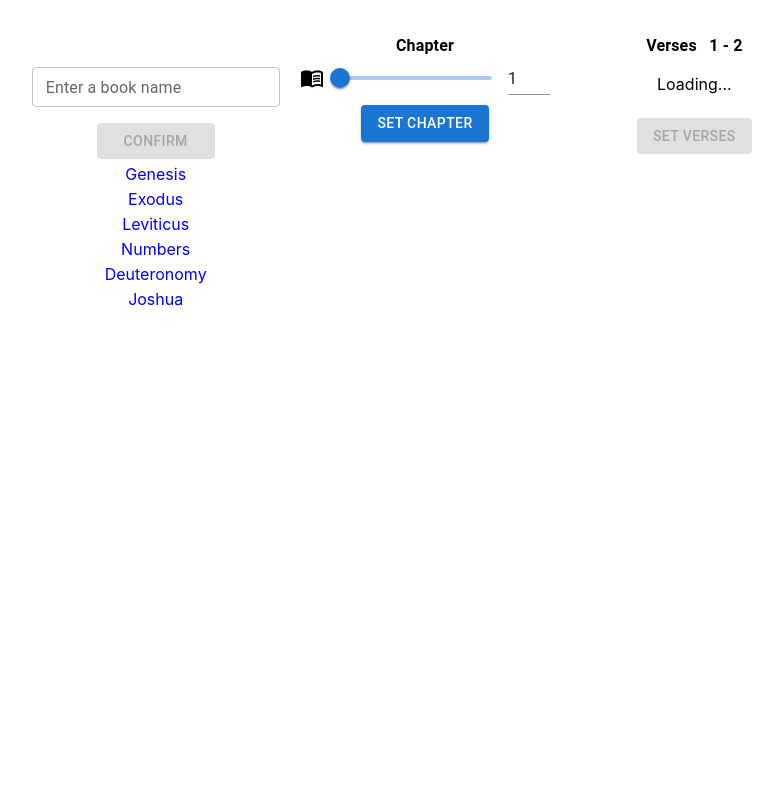
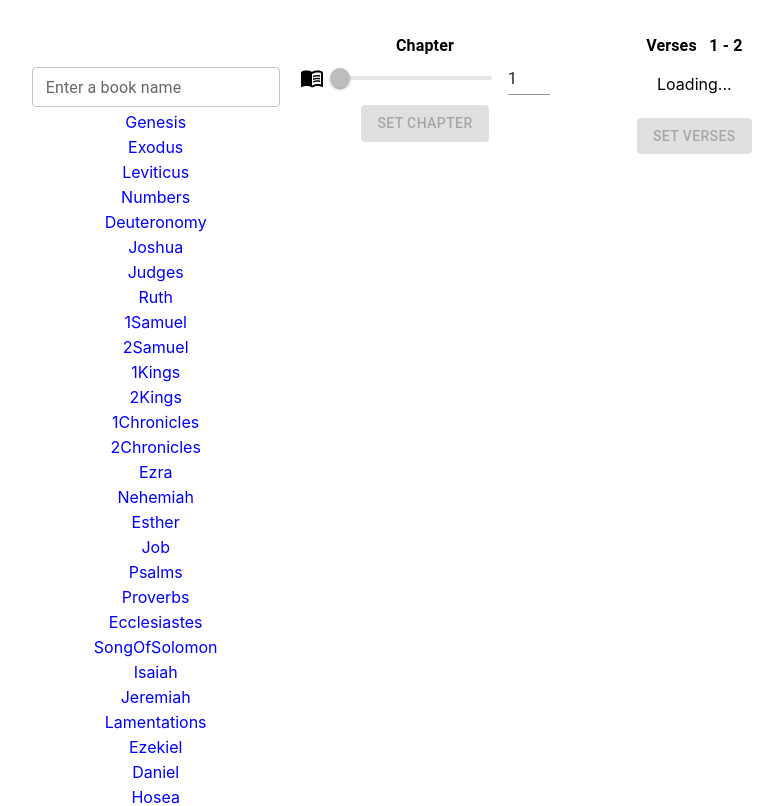
Before and after one commit to terjnh/bible-app, a React (Create React App) app: page / in a window 1280 px wide. Shown: the part 260-1066 px from the top of the page, without its empty margins (215-998 px from the left). Built offline with nearby package versions, Linux system fonts and the light colour scheme; no server answers.

Commit message:
Added books to definestring.js & BookSelectorSearch.jsx

```diff
--- a/src/App.tsx
+++ b/src/App.tsx
@@ -58,16 +58,8 @@ function App() {
     }
   };
 
-  const updateBook = (book: string, maxChapter: number) => {
-    setIsBookChosen(true);
-    setBook(book);
-    setChapters(maxChapter);
-    console.log("book:", book, ", maxChapter:", maxChapter);
-    // updateMaxChapter(book);
-  };
-
-  const updateBook2 = (book: string, maxChapter: number) => {
-    console.log("App.tsx ~ updateBook2--book:", book, ", maxChapter:", maxChapter)
+  const bookUpdate = (book: string, maxChapter: number) => {
+    console.log("App.tsx- bookUpdate--book:", book, ", maxChapter:", maxChapter)
     setIsBookChosen(true);
     setBook(book);
     setChapters(maxChapter);
@@ -176,14 +168,9 @@ function App() {
             sx={{ display: "flex", mt: 8 }}
             justifyContent="center"
           >
-            {/* <BookSelector
-              book={book}
-              updateBook={updateBook}
-              setChapters={setChapters}
-            /> */}
             <BookSelectorSearch
               testProp="testProp123"
-              updateBook2={updateBook2}
+              bookUpdate={bookUpdate}
             />
           </Grid>
           <Grid
@@ -241,14 +228,14 @@ function App() {
 
         <Box
           id="temporarySpacer1"
-          sx={{ width: "100%", height: "150px" }}
+          sx={{ width: "100%", height: "100px" }}
         ></Box>
 
         <Box m={2} pt={2}>
           {bibleState.bible && (
             <div>
               <br />
-              <Typography variant="body2" component="div">
+              <Typography variant="caption" component="div">
                 {COPYRIGHT_TEXT_LN1}
                 {COPYRIGHT_TEXT_LN2}
               </Typography>
--- a/src/assets/definestrings.js
+++ b/src/assets/definestrings.js
@@ -66,6 +66,17 @@ export const BOOKS = {
     TIMOTHY2: "2Timothy",
     TITUS: "Titus",
     PHILEMON: "Philemon",
+    // General Epistles
+    HEBREWS: "Hebrews",
+    JAMES: "James",
+    PETER1: "1Peter",
+    PETER2: "2Peter",
+    JOHN1: "1John",
+    JOHN2: "2John",
+    JOHN3: "3John",
+    JUDE: "Jude",
+    // Apocalyptic Writings (Prophecy)
+    REVELATION: "Revelation"
 }
 
 export const CHAPTERS = {
@@ -136,6 +147,17 @@ export const CHAPTERS = {
     TIMOTHY2: 4,
     TITUS: 3,
     PHILEMON: 1,
+    // General Epistles
+    HEBREWS: 13,
+    JAMES: 5,
+    PETER1: 5,
+    PETER2: 3,
+    JOHN1: 5,
+    JOHN2: 1,
+    JOHN3: 1,
+    JUDE: 1,
+    //Apocalyptic Writings (Prophecy)
+    REVELATION: 22,
 }
 
 
--- a/src/components/BookSelectorSearch.jsx
+++ b/src/components/BookSelectorSearch.jsx
@@ -32,13 +32,14 @@ const SearchBar = ({ setSearchQuery }) => (
   </form>
 );
 
-
 const filterData = (query, data) => {
   if (!query) {
     return data;
   } else {
-    filteredSearchQ = data.filter((d) => d.toLowerCase().includes(query.toLowerCase()))
-    console.log("filteredSearchQ:", filteredSearchQ.length)
+    filteredSearchQ = data.filter((d) =>
+      d.toLowerCase().includes(query.toLowerCase())
+    );
+    console.log("filteredSearchQ:", filteredSearchQ.length);
     return data.filter((d) => d.toLowerCase().includes(query.toLowerCase()));
   }
 };
@@ -50,7 +51,78 @@ const data = [
   BOOKS.LEVITICUS,
   BOOKS.NUMBERS,
   BOOKS.DEUTERONOMY,
+  // Old Testament Narrative
   BOOKS.JOSHUA,
+  BOOKS.JUDGES,
+  BOOKS.RUTH,
+  BOOKS.SAMUEL1,
+  BOOKS.SAMUEL2,
+  BOOKS.KINGS1,
+  BOOKS.KINGS2,
+  BOOKS.CHRONICLES1,
+  BOOKS.CHRONICLES2,
+  BOOKS.EZRA,
+  BOOKS.NEHEMIAH,
+  BOOKS.ESTHER,
+  // Wisdom Literature / "Poetry"
+  BOOKS.JOB,
+  BOOKS.PSALMS,
+  BOOKS.PROVERBS,
+  BOOKS.ECCLESIASTES,
+  BOOKS.SONGOFSOLOMON,
+  // Major Prophets
+  BOOKS.ISAIAH,
+  BOOKS.JEREMIAH,
+  BOOKS.LAMENTATIONS,
+  BOOKS.EZEKIEL,
+  BOOKS.DANIEL,
+  // Minor Prophets
+  BOOKS.HOSEA,
+  BOOKS.JOEL,
+  BOOKS.AMOS,
+  BOOKS.OBADIAH,
+  BOOKS.JONAH,
+  BOOKS.MICAH,
+  BOOKS.NAHUM,
+  BOOKS.HABAKKUK,
+  BOOKS.ZEPHANIAH,
+  BOOKS.HAGGAI,
+  BOOKS.ZECHARIAH,
+  BOOKS.MALACHI,
+
+  // NEW TESTAMENT
+  // Gospels
+  BOOKS.MATTHEW,
+  BOOKS.MARK,
+  BOOKS.LUKE,
+  BOOKS.JOHN,
+  // History
+  BOOKS.ACTS,
+  // Pauline Epistles
+  BOOKS.ROMANS,
+  BOOKS.CORINTHIANS1,
+  BOOKS.CORINTHIANS2,
+  BOOKS.GALATIANS,
+  BOOKS.EPHESIANS,
+  BOOKS.PHILIPPIANS,
+  BOOKS.COLOSSIANS,
+  BOOKS.THESSALONIANS1,
+  BOOKS.THESSALONIANS2,
+  BOOKS.TIMOTHY1,
+  BOOKS.TIMOTHY2,
+  BOOKS.TITUS,
+  BOOKS.PHILEMON,
+  // General Epistles
+  BOOKS.HEBREWS,
+  BOOKS.JAMES,
+  BOOKS.PETER1,
+  BOOKS.PETER2,
+  BOOKS.JOHN1,
+  BOOKS.JOHN2,
+  BOOKS.JOHN3,
+  BOOKS.JUDE,
+  // Apocalyptic Writings (Prophecy)
+  BOOKS.REVELATION,
 ];
 
 const getMaxChapter = (book) => {
@@ -66,10 +138,145 @@ const getMaxChapter = (book) => {
       return CHAPTERS.NUMBERS;
     case BOOKS.DEUTERONOMY:
       return CHAPTERS.DEUTERONOMY;
+    // Old Testament Narrative
+    case BOOKS.JOSHUA:
+      return CHAPTERS.JOSHUA;
+    case BOOKS.JUDGES:
+      return CHAPTERS.JUDGES;
+    case BOOKS.RUTH:
+      return CHAPTERS.RUTH;
+    case BOOKS.SAMUEL1:
+      return CHAPTERS.SAMUEL1;
+    case BOOKS.SAMUEL2:
+      return CHAPTERS.SAMUEL2;
+    case BOOKS.KINGS1:
+      return CHAPTERS.KINGS1;
+    case BOOKS.KINGS2:
+      return CHAPTERS.KINGS2;
+    case BOOKS.CHRONICLES1:
+      return CHAPTERS.CHRONICLES1;
+    case BOOKS.CHRONICLES2:
+      return CHAPTERS.CHRONICLES2;
+    case BOOKS.EZRA:
+      return CHAPTERS.EZRA;
+    case BOOKS.NEHEMIAH:
+      return CHAPTERS.NEHEMIAH;
+    case BOOKS.ESTHER:
+      return CHAPTERS.ESTHER;
+    // Wisdom Literature / "Poetry"
+    case BOOKS.JOB:
+      return CHAPTERS.JOB;
+    case BOOKS.PSALMS:
+      return CHAPTERS.PSALMS;
+    case BOOKS.PROVERBS:
+      return CHAPTERS.PROVERBS;
+    case BOOKS.ECCLESIASTES:
+      return CHAPTERS.ECCLESIASTES;
+    case BOOKS.SONGOFSOLOMON:
+      return CHAPTERS.SONGOFSOLOMON;
+    // Major Prophets
+    case BOOKS.ISAIAH:
+      return CHAPTERS.ISAIAH;
+    case BOOKS.JEREMIAH:
+      return CHAPTERS.JEREMIAH;
+    case BOOKS.LAMENTATIONS:
+      return CHAPTERS.LAMENTATIONS;
+    case BOOKS.EZEKIEL:
+      return CHAPTERS.EZEKIEL;
+    case BOOKS.DANIEL:
+      return CHAPTERS.DANIEL;
+    // Minor Prophets
+    case BOOKS.HOSEA:
+      return CHAPTERS.HOSEA;
+    case BOOKS.JOEL:
+      return CHAPTERS.JOEL;
+    case BOOKS.AMOS:
+      return CHAPTERS.AMOS;
+    case BOOKS.OBADIAH:
+      return CHAPTERS.OBADIAH;
+    case BOOKS.JONAH:
+      return CHAPTERS.JONAH;
+    case BOOKS.MICAH:
+      return CHAPTERS.MICAH;
+    case BOOKS.NAHUM:
+      return CHAPTERS.NAHUM;
+    case BOOKS.HABAKKUK:
+      return CHAPTERS.HABAKKUK;
+    case BOOKS.ZEPHANIAH:
+      return CHAPTERS.ZEPHANIAH;
+    case BOOKS.HAGGAI:
+      return CHAPTERS.HAGGAI;
+    case BOOKS.ZECHARIAH:
+      return CHAPTERS.ZECHARIAH;
+    case BOOKS.MALACHI:
+      return CHAPTERS.MALACHI;
+
+    // NEW TESTAMENT
+    // Gospels
+    case BOOKS.MATTHEW:
+      return CHAPTERS.MATTHEW;
+    case BOOKS.MARK:
+      return CHAPTERS.MARK;
+    case BOOKS.LUKE:
+      return CHAPTERS.LUKE;
+    case BOOKS.JOHN:
+      return CHAPTERS.JOHN;
+    // History
+    case BOOKS.ACTS:
+      return CHAPTERS.ACTS;
+    // Pauline Epistles
+    case BOOKS.ROMANS:
+      return CHAPTERS.ROMANS;
+    case BOOKS.CORINTHIANS1:
+      return CHAPTERS.CORINTHIANS1;
+    case BOOKS.CORINTHIANS2:
+      return CHAPTERS.CORINTHIANS2;
+    case BOOKS.GALATIANS:
+      return CHAPTERS.GALATIANS;
+    case BOOKS.EPHESIANS:
+      return CHAPTERS.EPHESIANS;
+    case BOOKS.PHILIPPIANS:
+      return CHAPTERS.PHILIPPIANS;
+    case BOOKS.COLOSSIANS:
+      return CHAPTERS.COLOSSIANS;
+    case BOOKS.THESSALONIANS1:
+      return CHAPTERS.THESSALONIANS1;
+    case BOOKS.THESSALONIANS2:
+      return CHAPTERS.THESSALONIANS2;
+    case BOOKS.TIMOTHY1:
+      return CHAPTERS.TIMOTHY1;
+    case BOOKS.TIMOTHY2:
+      return CHAPTERS.TIMOTHY2;
+    case BOOKS.TITUS:
+      return CHAPTERS.TITUS;
+    case BOOKS.PHILEMON:
+      return CHAPTERS.PHILEMON;
+    // General Epistles
+    case BOOKS.HEBREWS:
+      return CHAPTERS.HEBREWS;
+    case BOOKS.JAMES:
+      return CHAPTERS.JAMES;
+    case BOOKS.PETER1:
+      return CHAPTERS.PETER1;
+    case BOOKS.PETER2:
+      return CHAPTERS.PETER2;
+    case BOOKS.JOHN1:
+      return CHAPTERS.JOHN1;
+    case BOOKS.JOHN2:
+      return CHAPTERS.JOHN2;
+    case BOOKS.JOHN3:
+      return CHAPTERS.JOHN3;
+    case BOOKS.JUDE:
+      return CHAPTERS.JUDE;
+    // Apocalyptic Writings (Prophecy)
+    case BOOKS.REVELATION:
+      return CHAPTERS.REVELATION;
+    default:
+      return 0;
   }
 };
 
-export default function BookSelectorSearch({ testProp, updateBook2 }) {
+export default function BookSelectorSearch({ testProp, bookUpdate }) {
   // console.log("testProp:", testProp);
   const [searchQuery, setSearchQuery] = useState("");
   const dataFiltered = filterData(searchQuery, data);
@@ -86,18 +293,18 @@ export default function BookSelectorSearch({ testProp, updateBook2 }) {
 
   useEffect(() => {
     console.log("selected book:", selectedBook, " | max chapter:", maxChapter);
-    updateBook2(selectedBook, maxChapter);
+    bookUpdate(selectedBook, maxChapter);
   }, [maxChapter]);
 
   useEffect(() => {
-    if(filteredSearchQ.length !== 1) {
+    if (filteredSearchQ.length !== 1) {
       setIsOneBookChosen(false);
-      console.log("search not narrowed down to 1 book yet")
-    } else if(filteredSearchQ.length === 1) {
+      console.log("search not narrowed down to 1 book yet");
+    } else if (filteredSearchQ.length === 1) {
       setIsOneBookChosen(true);
-      console.log("search narrowed to 1 book!")
+      console.log("search narrowed to 1 book!");
     }
-  }, [filteredSearchQ])
+  }, [filteredSearchQ]);
 
   return (
     <div
@@ -110,17 +317,7 @@ export default function BookSelectorSearch({ testProp, updateBook2 }) {
       }}
     >
       <SearchBar searchQuery={searchQuery} setSearchQuery={setSearchQuery} />
-      <Button
-        variant="contained"
-        sx={{ display: "flex", mt: 2, ml: 12, mr: 12 }}
-        disabled={!isOneBookChosen}
-        onClick={() => {
-          // console.log("dataFiltered:", dataFiltered[0]);
-          setSelectedBook(dataFiltered[0]);
-        }}
-      >
-        Confirm
-      </Button>
+
       <div style={{ padding: 2 }}>
         {dataFiltered.map((d) => (
           <div
@@ -141,6 +338,18 @@ export default function BookSelectorSearch({ testProp, updateBook2 }) {
           </div>
         ))}
       </div>
+
+      <Button
+        variant="contained"
+        sx={{ display: "flex", mt: 2, ml: 12, mr: 12 }}
+        disabled={!isOneBookChosen}
+        onClick={() => {
+          // console.log("dataFiltered:", dataFiltered[0]);
+          setSelectedBook(dataFiltered[0]);
+        }}
+      >
+        Confirm
+      </Button>
     </div>
   );
 }
```
Also changed, not shown: 1 other file (tests, documents, lock files or other folders).
